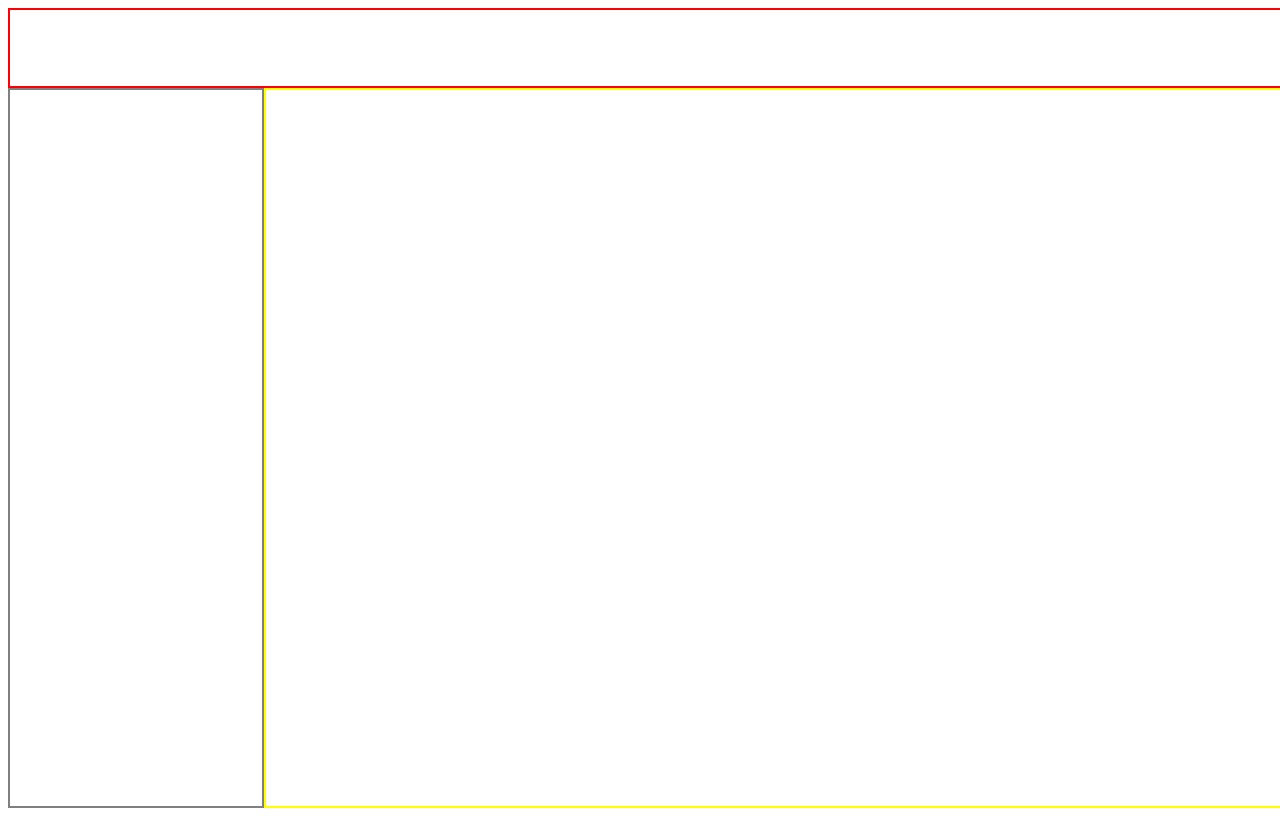
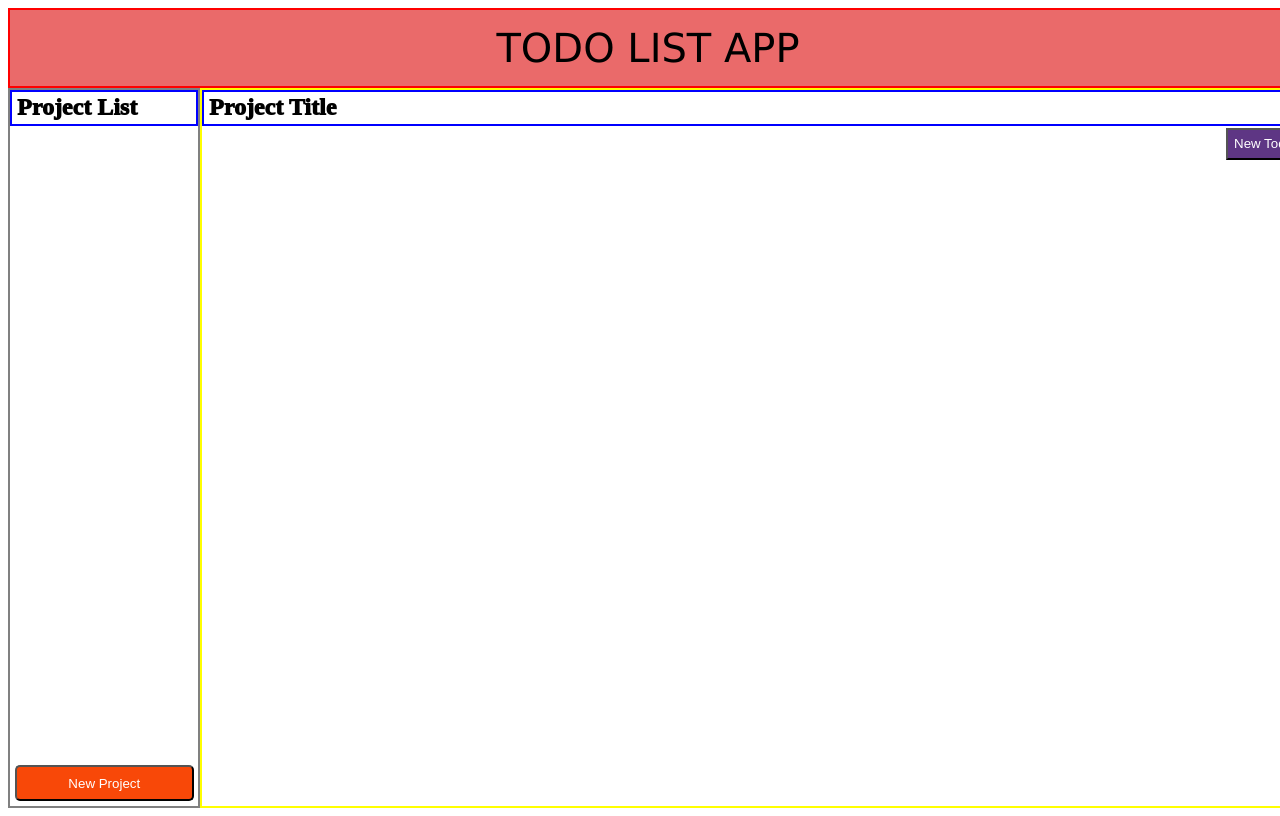
Before and after one commit to levi1721rn/odin-todo, a website built with webpack: page src/template.html in a window 1280 px wide. Shown: the top 816 px of the page. Built offline with nearby package versions, Linux system fonts and the light colour scheme.

Commit message:
created ui and completed ui.

```diff
--- a/src/styles.css
+++ b/src/styles.css
@@ -10,6 +10,15 @@ header{
     box-sizing: border-box;
     height: 10%;
     width: 100%;
+
+    background-color: rgb(234, 106, 106);
+    font-family: Verdana, Geneva, Tahoma, sans-serif;
+    font-weight: 300;
+    font-size: 2.5rem;
+
+    display: flex;
+    justify-content: center;
+    align-items: center;
 }
 
 .main_content{
@@ -19,15 +28,63 @@ header{
 }
 
 .sidebar{
+    display: flex;
+    flex-direction: column;
+
     border: 2px solid grey;
     box-sizing: border-box;
     height: 100%;
-    width: 20%;
+    width: 15%;
 }
 
 .content {
     border: 2px solid yellow;
     box-sizing: border-box;
     height: 100%;
-    width: 80%;
+    width: 85%;
+
+    position: relative;
 }
+
+
+
+.project.list  , .project.title {
+    width: 100%;
+    height: 5%;
+    border: 2px solid blue;
+    box-sizing: border-box;
+
+    display: flex;
+    align-items: center;
+    justify-content: flex-start;
+
+    font-weight: 1000;
+    font-size: 1.5rem;
+    padding: 5px;
+}
+
+
+
+.new_project{
+    border-radius: 5px;
+    margin : 5px;
+    width: 95%;
+    height: 5%;
+
+    margin-top: auto;
+
+    background-color: rgb(248, 72, 8);
+    color: white;
+}
+
+.new_todo{
+  position: relative;
+  left: 80vw;
+  top: 2px;
+  right: 5px;
+
+  height: 2rem;
+
+  background-color: rgb(94, 54, 132);
+  color: white;
+}
--- a/src/template.html
+++ b/src/template.html
@@ -7,16 +7,19 @@
 </head>
 <body>
     <header>
-
+       TODO LIST APP
     </header>
 
 
     <div class="main_content">
        <div class="sidebar">
-
+            <div class="project list">Project List</div>
+            <button class="new_project"> New Project</button>
        </div>
 
        <div class="content">
+          <div class="project title" > Project Title</div>
+          <button class="new_todo"> New Todo</button>
 
        </div>
     </div>
```
